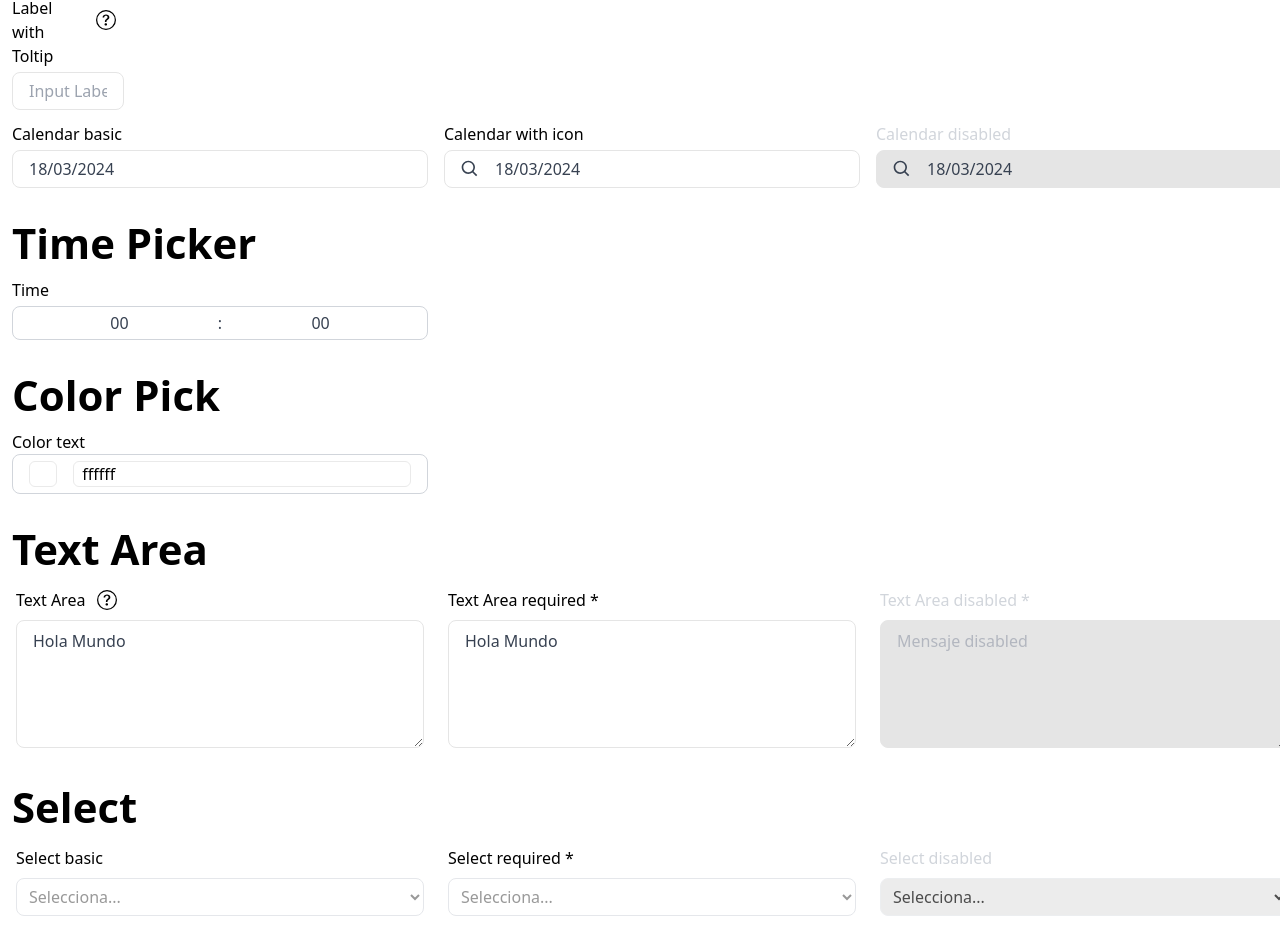
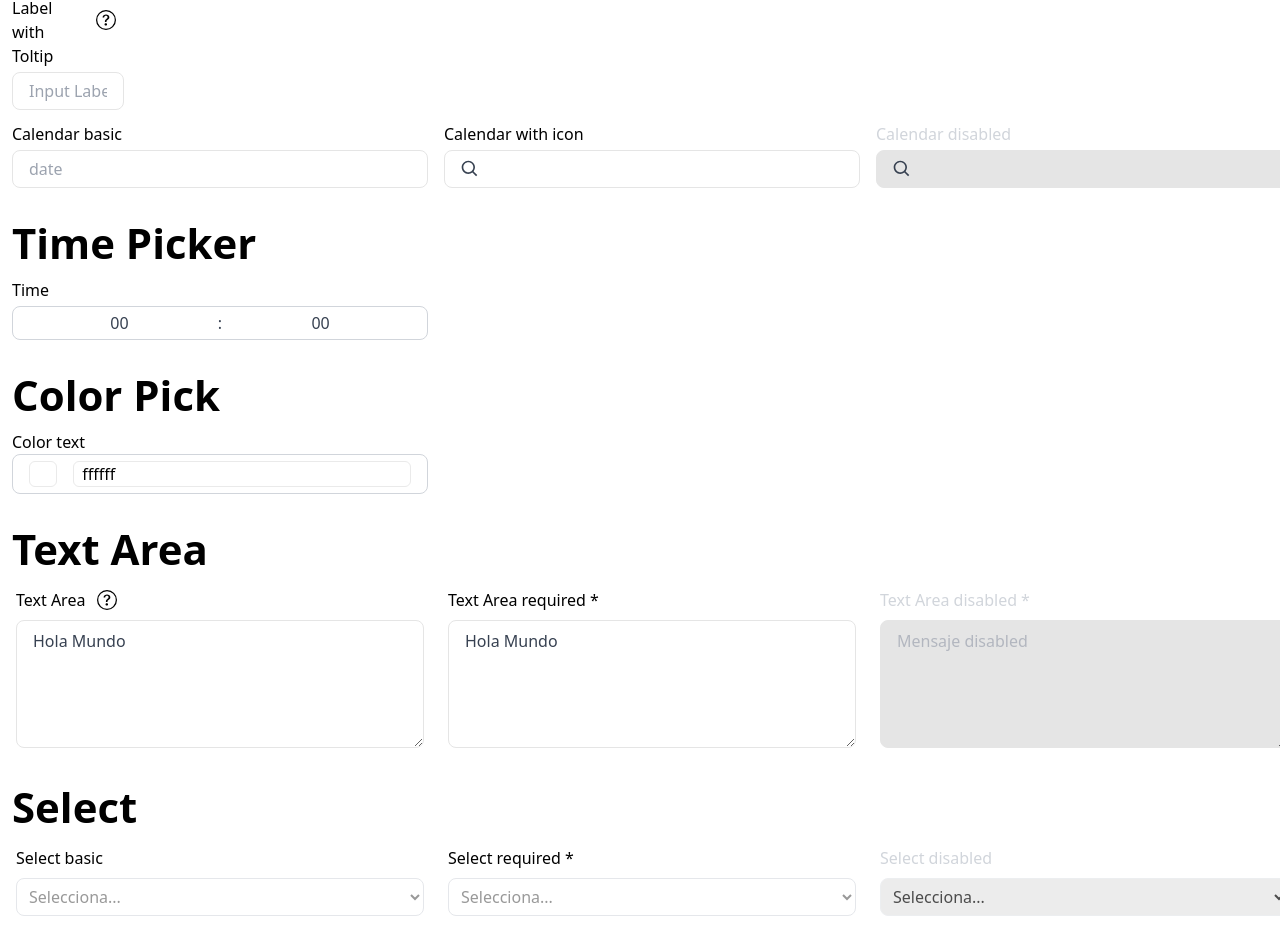
Before and after one commit to Imagine-CX/imaginecx-library, a React (Vite) app: page / in a window 1280 px wide. Shown: the part 1045-1983 px from the top of the page. Built offline with nearby package versions, Linux system fonts and the light colour scheme.

Commit message:
allowing to the calender has a value of undefined to make use of the placeholder

```diff
--- a/src/App.tsx
+++ b/src/App.tsx
@@ -124,7 +124,7 @@ function App() {
 
   const [valueSelected, setValueSelected] = useState<Options>({ value: 'item 1', label: 'Item 1' });
 
-  const [currentDate, setCurrentDate] = useState(new Date());
+  const [currentDate, setCurrentDate] = useState<Date | undefined>(undefined);
 
   const { selector, onInputChange } = useForm(FormFields);
 
@@ -271,12 +271,13 @@ function App() {
         <ContCalendar
           beforeYear={7}
           afterYear={7}
-          disableAfter={new Date('2023-08-10')}
-          disableBefore={new Date('2023-05-08')}
+          // disableAfter={new Date('2023-08-10')}
+          // disableBefore={new Date('2023-05-08')}
           title="Calendar basic"
           currentDate={currentDate}
           setCurrentDate={setCurrentDate}
-          onChangeCalendar={setCurrentDate}
+          onChangeCalendar={(value) => setCurrentDate(value)}
+          placeholder="date"
         />
         <ContCalendar
           beforeYear={7}
@@ -286,7 +287,7 @@ function App() {
           title="Calendar with icon"
           currentDate={currentDate}
           setCurrentDate={setCurrentDate}
-          onChangeCalendar={setCurrentDate}
+          onChangeCalendar={(value) => setCurrentDate(value)}
           icon={<BiSearch className="icx-w-5 icx-h-5" />}
         />
         <ContCalendar
@@ -297,7 +298,7 @@ function App() {
           title="Calendar disabled"
           currentDate={currentDate}
           setCurrentDate={setCurrentDate}
-          onChangeCalendar={setCurrentDate}
+          onChangeCalendar={(value) => setCurrentDate(value)}
           icon={<BiSearch className="icx-w-5 icx-h-5" />}
           disabled
         />
--- a/src/components/Calendar/ContCalendar.tsx
+++ b/src/components/Calendar/ContCalendar.tsx
@@ -14,9 +14,9 @@ export interface IContCalendar extends InputHTMLAttributes<HTMLInputElement> {
   icon?: JSX.Element | null;
   title?: string;
   labelClassName?: string;
-  currentDate: Date;
+  currentDate: Date | undefined;
   disabled?: boolean;
-  setCurrentDate: React.Dispatch<React.SetStateAction<Date>>;
+  setCurrentDate: React.Dispatch<React.SetStateAction<Date | undefined>>;
   onChangeCalendar?: (value: Date) => void;
 }
 
@@ -43,13 +43,13 @@ export const ContCalendar = ({
 
   useEffect(() => {
     document.addEventListener('click', hideOnClickOutside, true);
-    if (onChangeCalendar) onChangeCalendar(currentDate);
+    if (onChangeCalendar && currentDate) onChangeCalendar(currentDate);
   }, []);
 
   const hideOnClickOutside = (e: Event) => {
     if (refOne.current && !refOne.current.contains(e.target as Node)) {
       if (open && e.target !== refOne.current) {
-        if (disableBefore && currentDate < disableBefore) {
+        if (disableBefore && currentDate && currentDate < disableBefore) {
           setCurrentDate(new Date());
         }
         setOpen(false);
@@ -68,7 +68,7 @@ export const ContCalendar = ({
     <>
       <div>
         <InputField
-          value={format(currentDate, 'dd/MM/yyyy')}
+          value={!currentDate ? '' : format(currentDate, 'dd/MM/yyyy')}
           readOnly
           className={`${disabled ? 'icx-cursor-not-allowed' : ' icx-cursor-pointer'}`}
           onClick={() => setOpen((open) => !open)}
```
